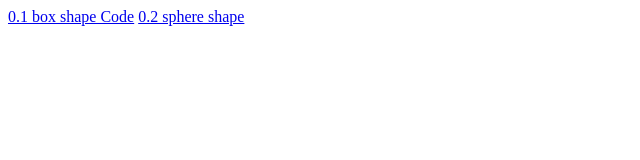
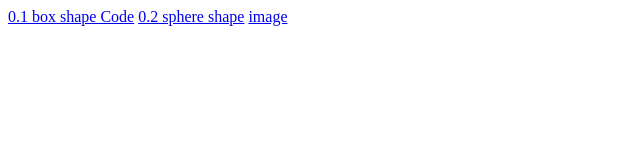
Before and after one commit to lukeg08/unit46, a plain HTML site: page index.html in a window 1280 px wide. Shown: the full height of the page, 0-640 px from the left. Drawn offline with Linux system fonts and the light colour scheme.

Commit message:
Update index.html

```diff
--- a/index.html
+++ b/index.html
@@ -5,5 +5,6 @@
   <body>
     <a href="0.1 box shape Code.html">0.1 box shape Code</a>
     <a href="0.2 sphere shape.html">0.2 sphere shape</a>
+    <a href="image.html">image</a>
   </body>
 </html>
```
